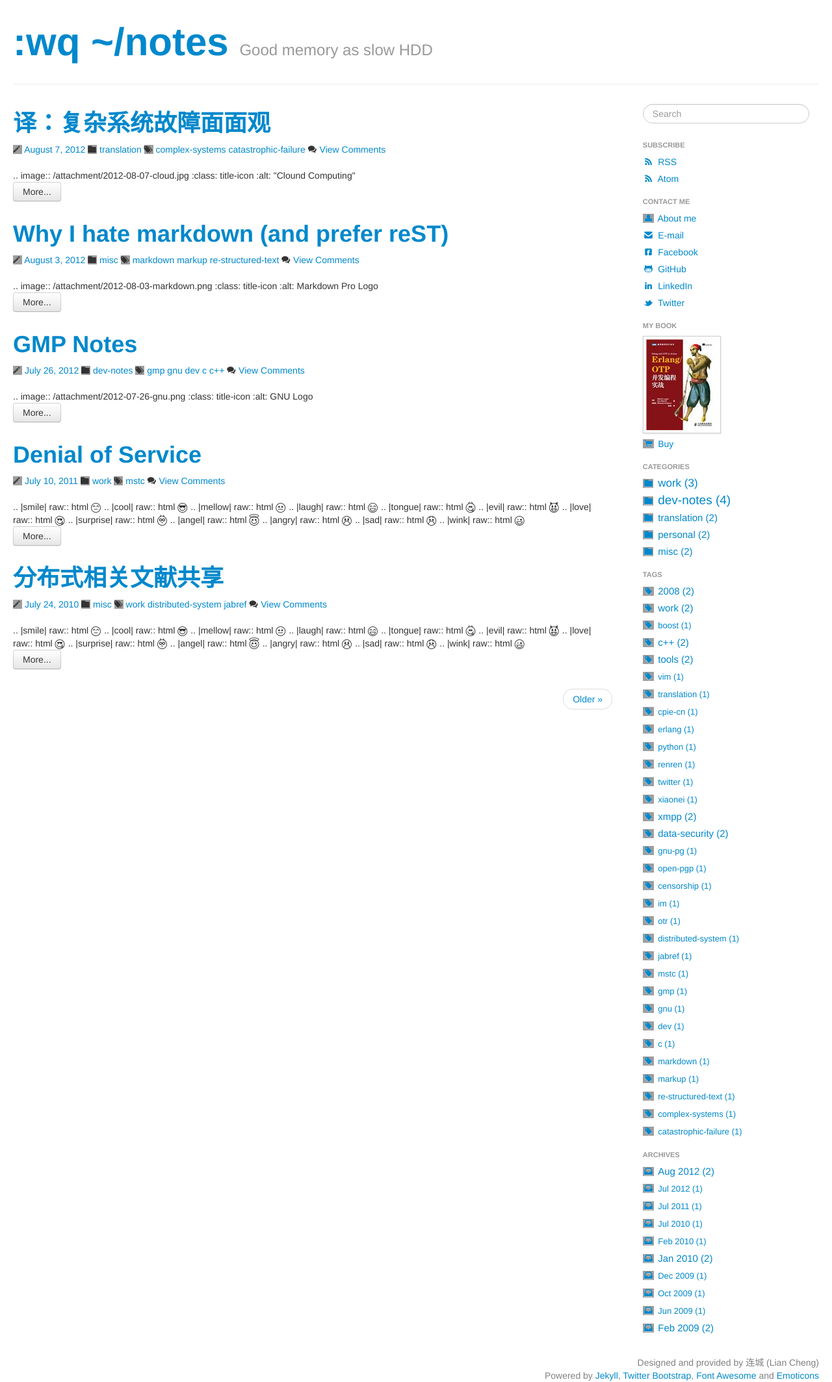
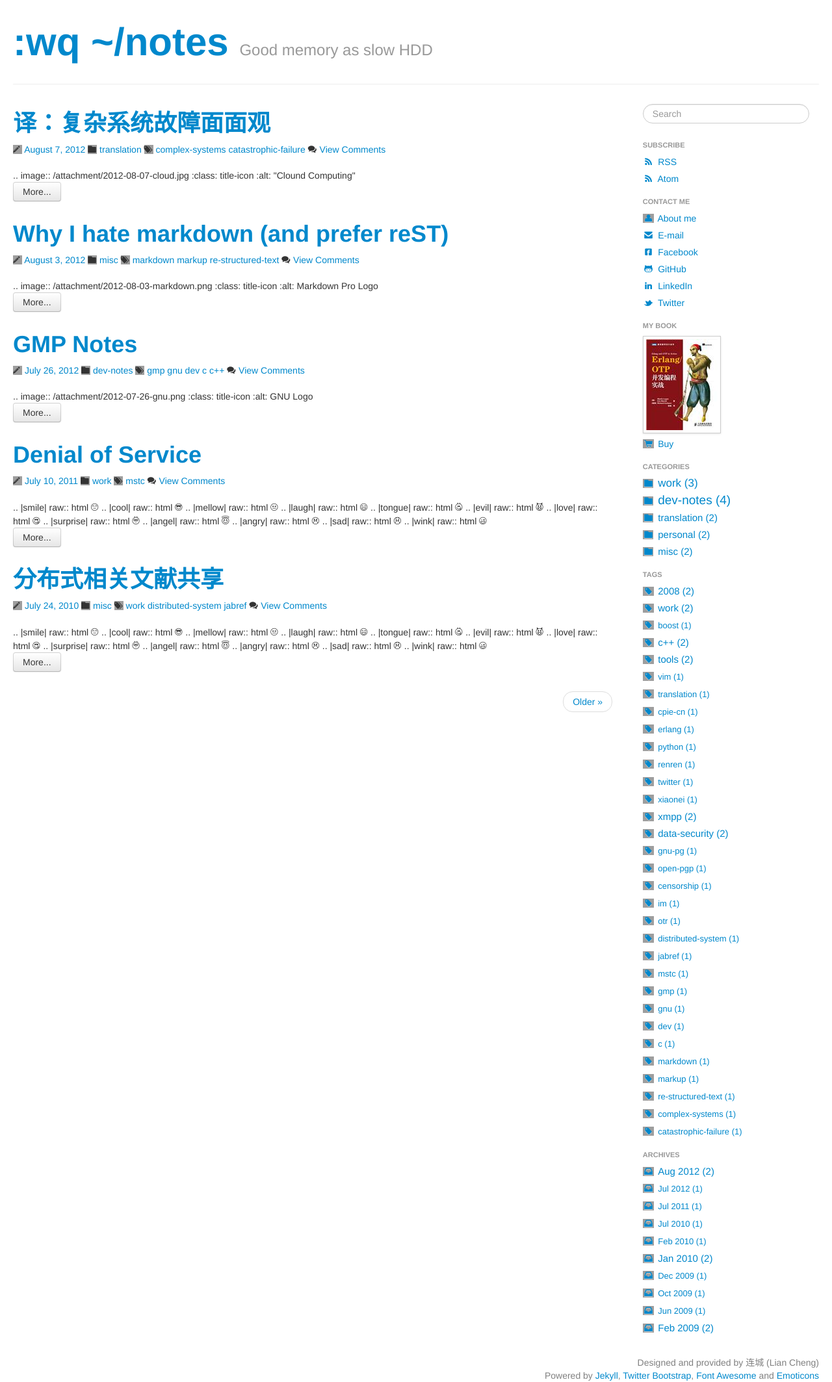
Before and after one commit to liancheng/blog.liancheng.info, a Jekyll site: the page built from index.html, in a window 1280 px wide. Shown: the whole page at 65% size. Built offline with Jekyll 4.4.1, drawn with Linux system fonts in a browser that asks for light colours; a script that is not in the unit is left out; the list of posts is cut into pages by our own code; comment, search, counter and statistics services are not loaded; grey boxes are pictures that could not be loaded.

Commit message:
Adjusted emoticon font size

```diff
--- a/_includes/emoticon.rst
+++ b/_includes/emoticon.rst
@@ -1,47 +1,47 @@
 .. |smile| raw:: html
 
-    <i class="emoticon-smile emoticon-large"></i>
+    <i class="emoticon-smile"></i>
 
 .. |cool| raw:: html
 
-    <i class="emoticon-cool emoticon-large"></i>
+    <i class="emoticon-cool"></i>
 
 .. |mellow| raw:: html
 
-    <i class="emoticon-mellow emoticon-large"></i>
+    <i class="emoticon-mellow"></i>
 
 .. |laugh| raw:: html
 
-    <i class="emoticon-laugh emoticon-large"></i>
+    <i class="emoticon-laugh"></i>
 
 .. |tongue| raw:: html
 
-    <i class="emoticon-tongue emoticon-large"></i>
+    <i class="emoticon-tongue"></i>
 
 .. |evil| raw:: html
 
-    <i class="emoticon-evil emoticon-large"></i>
+    <i class="emoticon-evil"></i>
 
 .. |love| raw:: html
 
-    <i class="emoticon-love emoticon-large"></i>
+    <i class="emoticon-love"></i>
 
 .. |surprise| raw:: html
 
-    <i class="emoticon-surprise emoticon-large"></i>
+    <i class="emoticon-surprise"></i>
 
 .. |angel| raw:: html
 
-    <i class="emoticon-angel emoticon-large"></i>
+    <i class="emoticon-angel"></i>
 
 .. |angry| raw:: html
 
-    <i class="emoticon-angry emoticon-large"></i>
+    <i class="emoticon-angry"></i>
 
 .. |sad| raw:: html
 
-    <i class="emoticon-sad emoticon-large"></i>
+    <i class="emoticon-sad"></i>
 
 .. |wink| raw:: html
 
-    <i class="emoticon-wink emoticon-large"></i>
+    <i class="emoticon-wink"></i>
--- a/static/css/emoticon.css
+++ b/static/css/emoticon.css
@@ -19,8 +19,8 @@ a [class^="emoticon-"], a [class*=" emoticon-"] {
 }
 
 .emoticon-large:before {
-  vertical-align: top;
-  font-size: 1.3333333333333333em;
+  vertical-align: baseline;
+  font-size: 1em
   line-height: inherit;
 }
 
```
